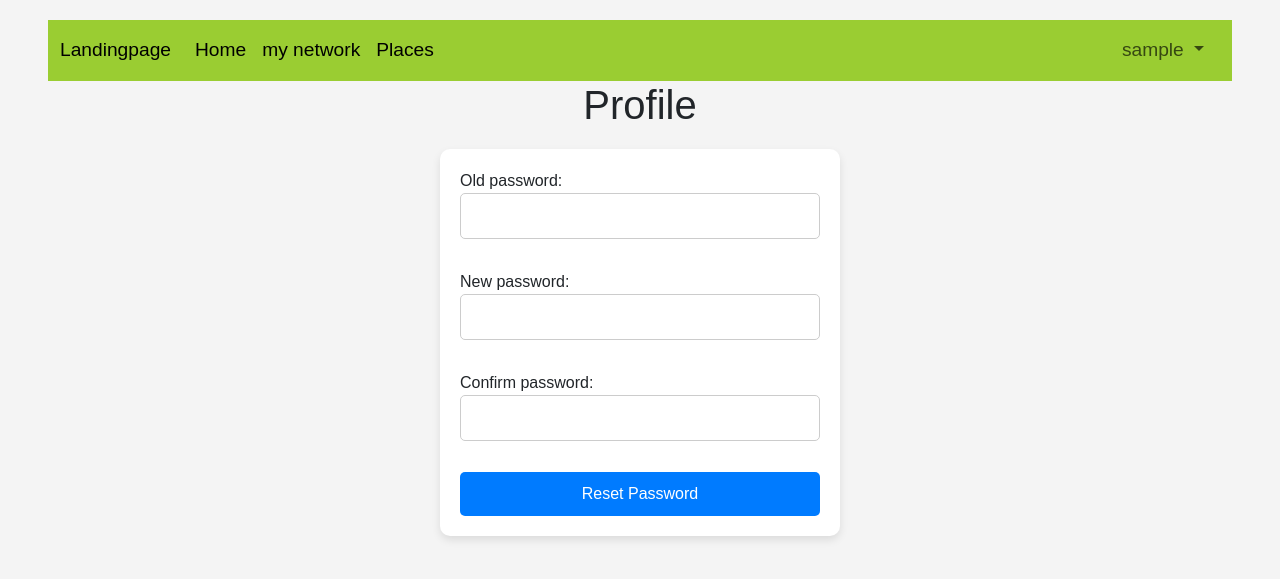
After one commit to dreamdev-MYU/Places, a Django app: page /users/reset_password/ in a window 1280 px wide. The commit adds this page. Shown: the top 579 px of the page. Run offline with Django 5.2, Linux system fonts and the light colour scheme; the visitor is signed in with stand-in values (Sample User, id 1).

Commit message:
add reset

```diff
--- a/config/urls.py
+++ b/config/urls.py
@@ -9,6 +9,7 @@ urlpatterns = [
     path('admin/', admin.site.urls),
     path('',landing_page,name='landing'),
     path('base/',base_page, name='base'),
+    path('home/',HomeView.as_view(), name='home'),
     path('users/',include('users.urls')),
     path('places/',include('places.urls')),
 
--- a/templates/base.html
+++ b/templates/base.html
@@ -3,6 +3,7 @@
 <head>
     <meta charset="UTF-8">
     <meta name="viewport" content="width=device-width, initial-scale=1.0">
+    <link href="https://cdn.jsdelivr.net/npm/bootstrap-icons@1.5.0/font/bootstrap-icons.css" rel="stylesheet" />
     <link href="https://cdn.jsdelivr.net/npm/bootstrap@5.3.3/dist/css/bootstrap.min.css" rel="stylesheet" integrity="sha384-QWTKZyjpPEjISv5WaRU9OFeRpok6YctnYmDr5pNlyT2bRjXh0JMhjY6hW+ALEwIH" crossorigin="anonymous">
     {% block title%}
 
@@ -12,12 +13,20 @@
 <body class="px-5">
     <nav class="navbar navbar-expand-lg navbar-light" style="background-color: yellowgreen;">
         <div class="container-fluid">
-            <a class="navbar-brand" href="{% url 'landing' %}" style="font-size: larger;">Home</a>
+            <a class="navbar-brand" href="{% url 'landing' %}" style="font-size: larger;">Landingpage</a>
             <button class="navbar-toggler" type="button" data-bs-toggle="collapse" data-bs-target="#navbarSupportedContent" aria-controls="navbarSupportedContent" aria-expanded="false" aria-label="Toggle navigation">
                 <span class="navbar-toggler-icon"></span>
             </button>
             <div class="collapse navbar-collapse" id="navbarSupportedContent">
                 <ul class="navbar-nav me-auto mb-2 mb-lg-0">
+                    <li class="nav-item">
+                        <a class="nav-link active" aria-current="page" href="{% url  'home' %}" style="font-size: larger;">Home</a>
+
+                    </li>
+                    <li class="nav-item">
+
+                        <a class="nav-link active" aria-current="page" href="{% url  'users:list' %}" style="font-size: larger;">my network</a>
+                    </li>
                     <li class="nav-item">
                         <a class="nav-link active" aria-current="page" href="{% url  'places:places_page' %}" style="font-size: larger;">Places</a>
                     </li>
--- a/users/forms.py
+++ b/users/forms.py
@@ -60,3 +60,21 @@
     class Meta:
         model=User
         fields=['username','first_name','last_name','email','photo', 'phone_number']
+
+
+class ResetPasswordForm(forms.Form):
+    old_password = forms.CharField(widget=forms.PasswordInput)
+    new_password = forms.CharField(widget=forms.PasswordInput)
+    confirm_password = forms.CharField(widget=forms.PasswordInput)
+
+
+
+
+    def clean(self):
+        new_password = self.cleaned_data['new_password']
+        confirm_password = self.cleaned_data=['confirm_password']
+
+        if new_password !=confirm_password:
+            raise forms.ValidationError(" Nimadur Xato ketdi qaytadan urining!")
+
+        return self.cleaned_data
--- a/users/models.py
+++ b/users/models.py
@@ -4,3 +4,9 @@ from django.contrib.auth.models import AbstractUser
 class User(AbstractUser):
     photo = models.ImageField(upload_to="user_photos/", null=True, blank=True)
     phone_number = models.CharField(max_length=13, unique=True, null=True, blank=True)
+    friends = models.ManyToManyField('users.User', blank=True)
+
+class FriendRequest(models.Model):
+    from_user = models.ForeignKey(User, on_delete = models.CASCADE, related_name = 'from_user')
+    to_user = models.ForeignKey(User, on_delete = models.CASCADE, related_name = 'to_user')
+    is_accepted = models.BooleanField(default = False)
--- a/users/templates/users/profile_view.html
+++ b/users/templates/users/profile_view.html
@@ -19,6 +19,9 @@
             <div class="d-flex mt-4">
                 <a href="{% url 'users:profile' %}" class="btn btn-dark" style="font-size: 22px; padding: 10px 20px; border-radius: 10px;">Edit Profile</a>
             </div>
+            <div class="d-flex mt-4">
+                <a href="{% url 'users:reset_password' %}" class="btn btn-dark" style="font-size: 20px; padding: 10px 20px; border-radius: 10px;">Reset Password</a>
+            </div>
 
             <div class="px-2 rounded mt-4 date">
                 <span class="join">Joined {{user.date_joined|date:"M d, Y"}}</span>
--- /dev/null
+++ b/users/templates/users/reset_password.html
@@ -0,0 +1,57 @@
+{% extends 'base.html'%}
+{% block content %}
+<title>
+    Reset password page
+</title>
+<!-- stil berish -->
+<style>
+    body {
+        font-family: Arial, sans-serif;
+        background-color: #f4f4f4;
+        padding: 20px;
+    }
+
+    form {
+        max-width: 400px;
+        margin: 0 auto;
+        background-color: #fff;
+        padding: 20px;
+        border-radius: 10px;
+        box-shadow: 0 4px 8px rgba(0, 0, 0, 0.1);
+    }
+
+    h1 {
+        text-align: center;
+        margin-bottom: 20px;
+    }
+
+    input[type="text"],
+    input[type="password"] {
+        width: 100%;
+        padding: 10px;
+        margin-bottom: 15px;
+        border: 1px solid #ccc;
+        border-radius: 5px;
+    }
+
+    .btn-primary {
+        width: 100%;
+        padding: 10px;
+        border: none;
+        border-radius: 5px;
+        background-color: #007bff;
+        color: #fff;
+        cursor: pointer;
+    }
+
+    .btn-primary:hover {
+        background-color: #0056b3;
+    }
+</style>
+<h1>Profile</h1>
+<form action="" method="post" >
+    {% csrf_token %}
+    {{ form.as_p }}
+    <button type="submit" class="btn btn-primary">Reset Password</button>
+</form>
+{% endblock %}
--- /dev/null
+++ b/users/templates/users/users_list.html
@@ -0,0 +1,6 @@
+{% extends 'base.html' %}
+
+{% for use in users %}
+
+
+{% endfor %}
--- a/users/urls.py
+++ b/users/urls.py
@@ -1,5 +1,5 @@
 from django.urls import path
-from .views import RegisterView,Loginview,Logoutview,Profileview,ProfileView
+from .views import RegisterView,Loginview,Logoutview,Profileview,ProfileView,ResetPasswordView,UserView
 app_name='users'
 
 urlpatterns=[
@@ -8,5 +8,7 @@ urlpatterns=[
     path('logout_page/', Logoutview.as_view(),name='logout_page'),
     path('profile/', Profileview.as_view(),name='profile'),
     path('profile_view/', ProfileView.as_view(),name='profile_view'),
+    path('reset_password/', ResetPasswordView.as_view(),name='reset_password'),
+    path('list/', UserView.as_view(),name='list'),
 
 ]
--- a/users/views.py
+++ b/users/views.py
@@ -1,9 +1,10 @@
 from django.shortcuts import render,redirect
 from django.views import View
 from django.contrib.auth import authenticate,login,logout
-from .forms import RegisterForm,LoginForm,ProfileUpdateview
+from .forms import RegisterForm,LoginForm,ProfileUpdateview, ResetPasswordForm
 from django.contrib import messages
 from django.contrib.auth.mixins import LoginRequiredMixin
+from .models import User
 
 
 
@@ -64,3 +65,33 @@ class Profileview(View):
 class ProfileView(LoginRequiredMixin, View):
     def get(self, request):
         return render(request, 'users/profile_view.html')
+
+
+class ResetPasswordView(LoginRequiredMixin, View):
+    def get(self,request):
+        form = ResetPasswordForm()
+
+        return render(request, 'users/reset_password.html', {"form":form})
+
+    def post(self,request):
+        form = ResetPasswordForm(request.POST)
+        user = request.user
+        if form.is_valid():
+            if checkpassword(user, form.cleaned_data['old_password']):
+                user.set_password(form.cleaned_data['confirm_password'])
+                user.save()
+                return redirect("users:profile_view")
+
+            else:
+                return render(request, 'users/reset_password.html', {"form":form})
+
+        return render(request, 'users/reset_password.html', {"form":form})
+
+
+def checkpassword(user, password):
+    return user.check_password(password)
+
+class UserView(LoginRequiredMixin, View):
+    def get(self, request):
+        users = User.objects.exclude(username = request.user.username)
+        return render(request, 'users/users_list.html', {"users":users})
```
Also changed, not shown: config/views.py (+8 -0 lines), places/templates/about.html (+7 -3 lines), templates/home.html (added, +46 -0 lines), templates/landing.html (renamed from places/templates/landing.html), users/migrations/0003_user_friends_friendrequest.py (added).
